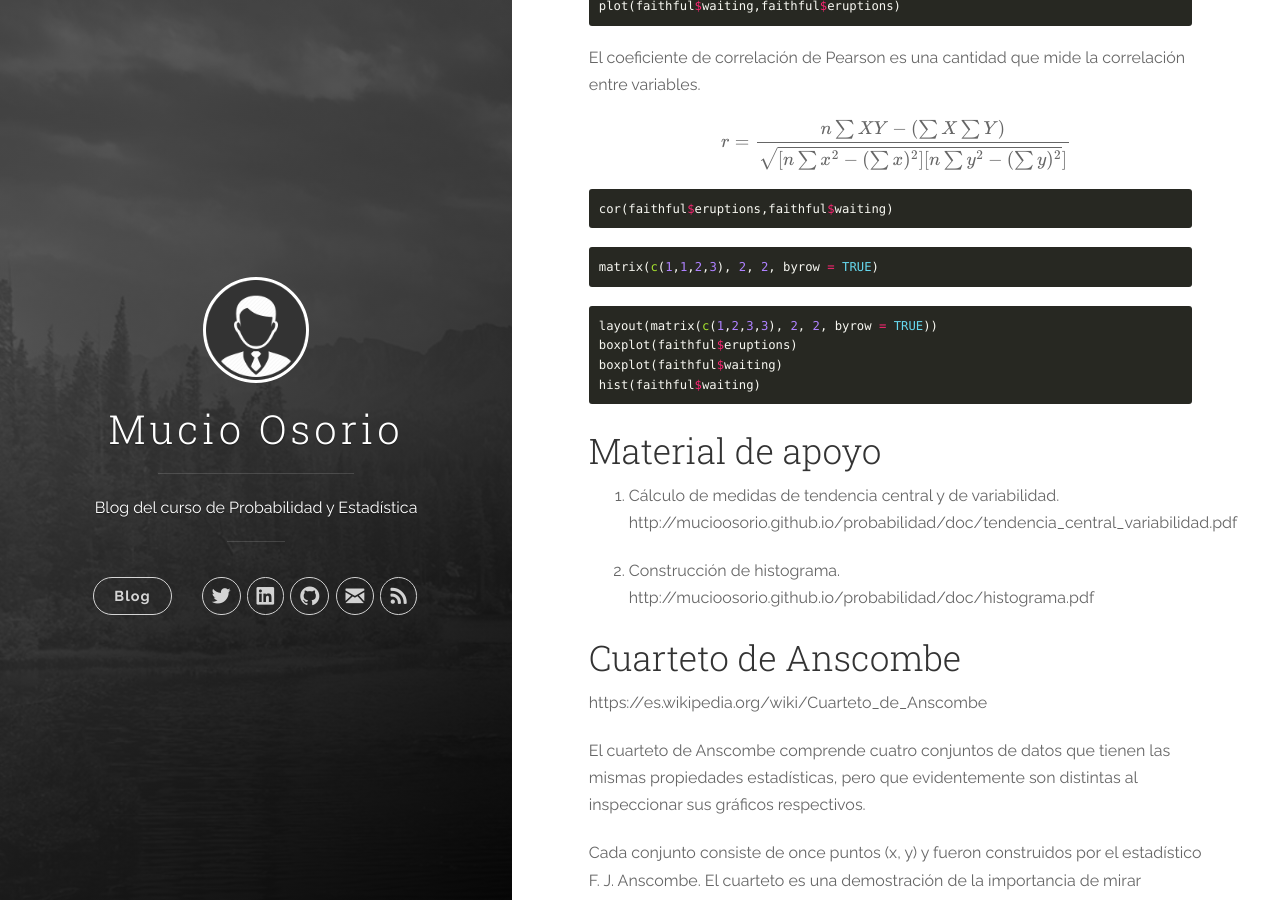
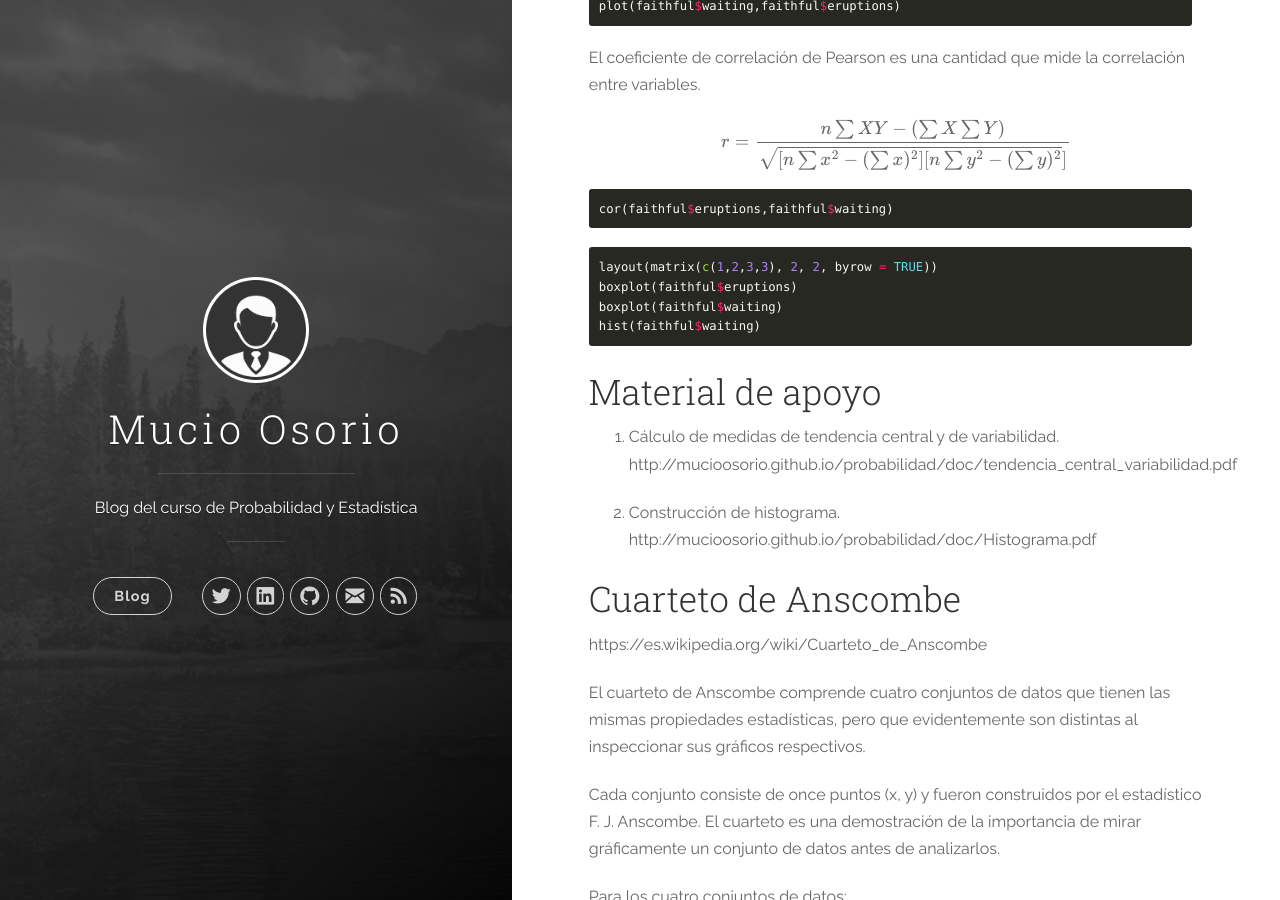
Before and after one commit to mucioosorio/probabilidad, a Jekyll site: the page built from _posts/2018-01-16-Estadística-Descriptiva.md, in a window 1280 px wide and 900 px high, scrolled down 6705 px. Built offline with Jekyll 4.4.1, drawn with Linux system fonts in a browser that asks for light colours; nearby versions of some CDN libraries; formulas are drawn with MathJax 3.

Commit message:
Update 2018-01-16-Estadística-Descriptiva.md

````diff
--- a/_posts/2018-01-16-Estadística-Descriptiva.md
+++ b/_posts/2018-01-16-Estadística-Descriptiva.md
@@ -226,12 +226,6 @@ $$ r = \frac{n \sum{XY}-(\sum{X}\sum{Y})}{\sqrt{ [n \sum{x^2}-(\sum{x})^2 ][n \s
 cor(faithful$eruptions,faithful$waiting)
 ```
 
-
-```R
-matrix(c(1,1,2,3), 2, 2, byrow = TRUE)
-```
-
-
 ```R
 layout(matrix(c(1,2,3,3), 2, 2, byrow = TRUE))
 boxplot(faithful$eruptions)
@@ -242,7 +236,7 @@ hist(faithful$waiting)
 
 1. Cálculo de medidas de tendencia central y de variabilidad. http://mucioosorio.github.io/probabilidad/doc/tendencia_central_variabilidad.pdf
 
-2. Construcción de histograma. http://mucioosorio.github.io/probabilidad/doc/histograma.pdf
+2. Construcción de histograma. http://mucioosorio.github.io/probabilidad/doc/Histograma.pdf
 
 
 
````
